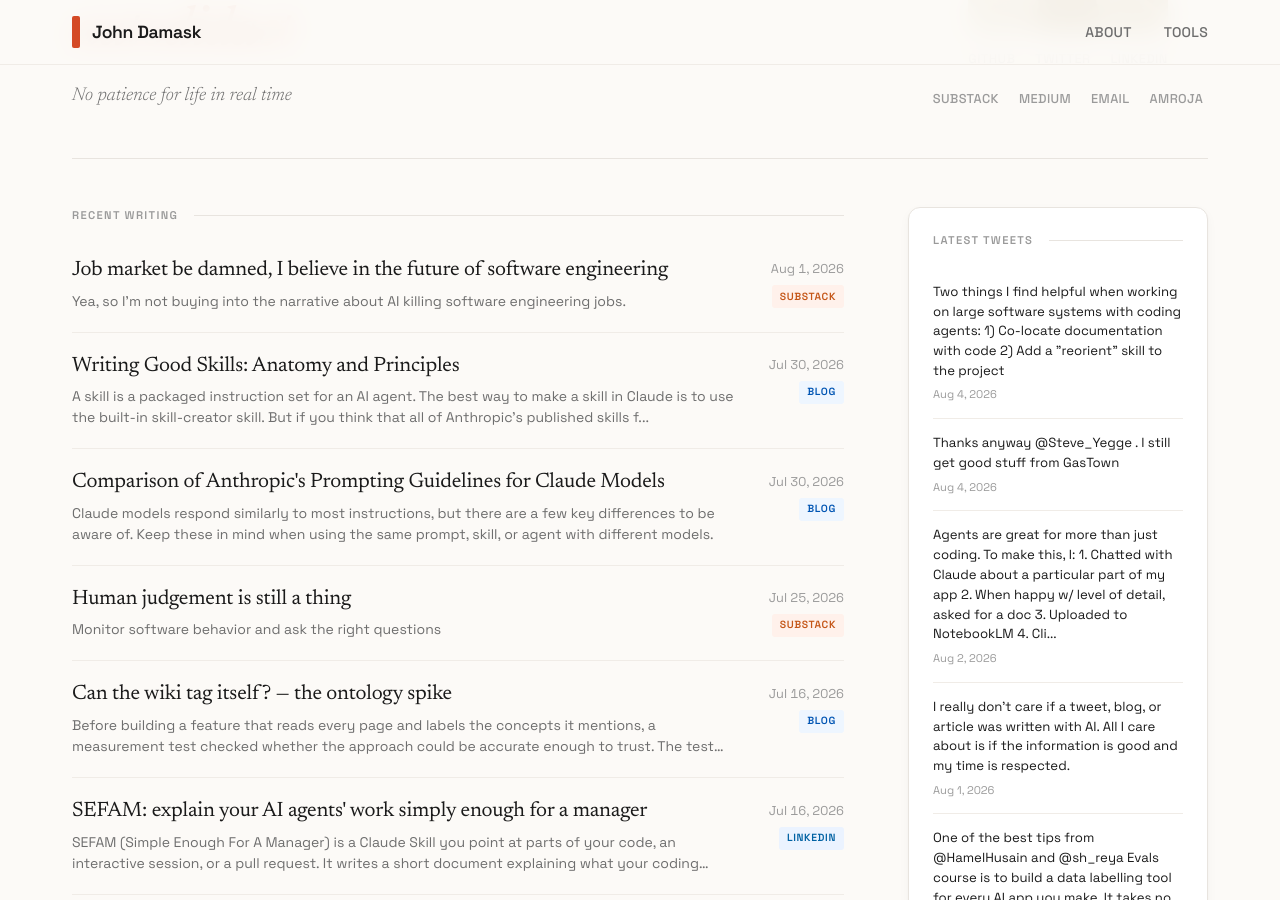
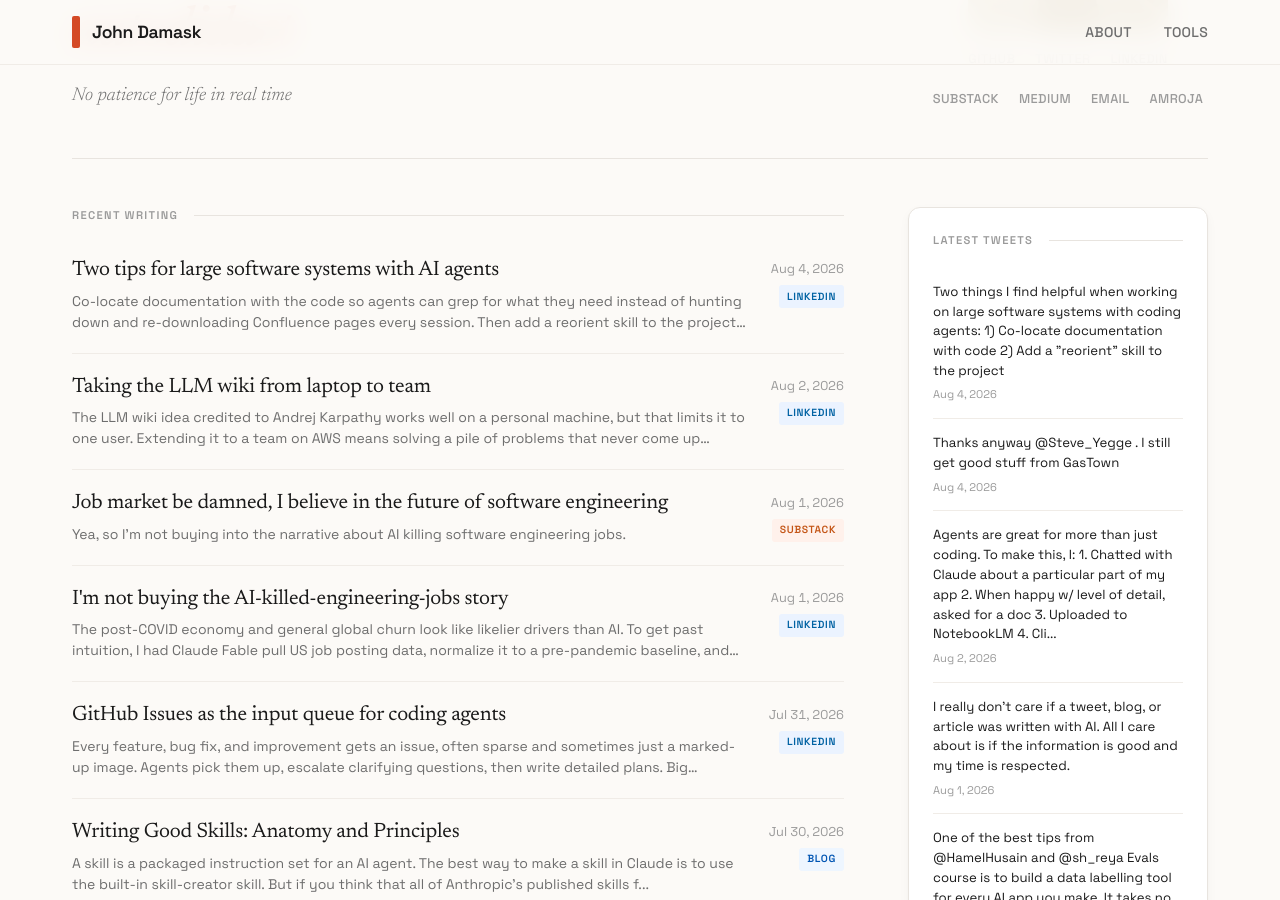
Before and after one commit to jbdamask/jbdamask.github.io, a Jekyll site: the page built from index.html, in a window 1280 px wide and 900 px high, scrolled down 336 px. Built offline with Jekyll 4.4.1, drawn with Linux system fonts in a browser that asks for light colours; the list of posts is cut into pages by our own code.

Commit message:
Add 4 recent LinkedIn posts to external feed

```diff
--- a/_data/external-posts.yml
+++ b/_data/external-posts.yml
@@ -1,5 +1,33 @@
 # External posts from LinkedIn, Twitter, etc.
 # Add your posts here and they'll appear in the unified feed
+
+- title: "Two tips for large software systems with AI agents"
+  source: linkedin
+  url: https://www.linkedin.com/feed/update/urn:li:activity:7490471646781345792/
+  date: 2026-08-04
+  excerpt: "Co-locate documentation with the code so agents can grep for what they need instead of hunting down and re-downloading Confluence pages every session. Then add a reorient skill to the project, so a new agent starts oriented instead of guessing."
+  image: ""
+
+- title: "Taking the LLM wiki from laptop to team"
+  source: linkedin
+  url: https://www.linkedin.com/feed/update/urn:li:activity:7489725067619315712/
+  date: 2026-08-02
+  excerpt: "The LLM wiki idea credited to Andrej Karpathy works well on a personal machine, but that limits it to one user. Extending it to a team on AWS means solving a pile of problems that never come up locally, which is exactly what makes it fun."
+  image: ""
+
+- title: "I'm not buying the AI-killed-engineering-jobs story"
+  source: linkedin
+  url: https://www.linkedin.com/feed/update/urn:li:activity:7489381663177658368/
+  date: 2026-08-01
+  excerpt: "The post-COVID economy and general global churn look like likelier drivers than AI. To get past intuition, I had Claude Fable pull US job posting data, normalize it to a pre-pandemic baseline, and chart engineering against HR as a comparator."
+  image: ""
+
+- title: "GitHub Issues as the input queue for coding agents"
+  source: linkedin
+  url: https://www.linkedin.com/feed/update/urn:li:activity:7488991464551510016/
+  date: 2026-07-31
+  excerpt: "Every feature, bug fix, and improvement gets an issue, often sparse and sometimes just a marked-up image. Agents pick them up, escalate clarifying questions, then write detailed plans. Big features get debated with a reviewer before being decomposed into Beads."
+  image: ""
 
 - title: "SEFAM: explain your AI agents' work simply enough for a manager"
   source: linkedin
```
